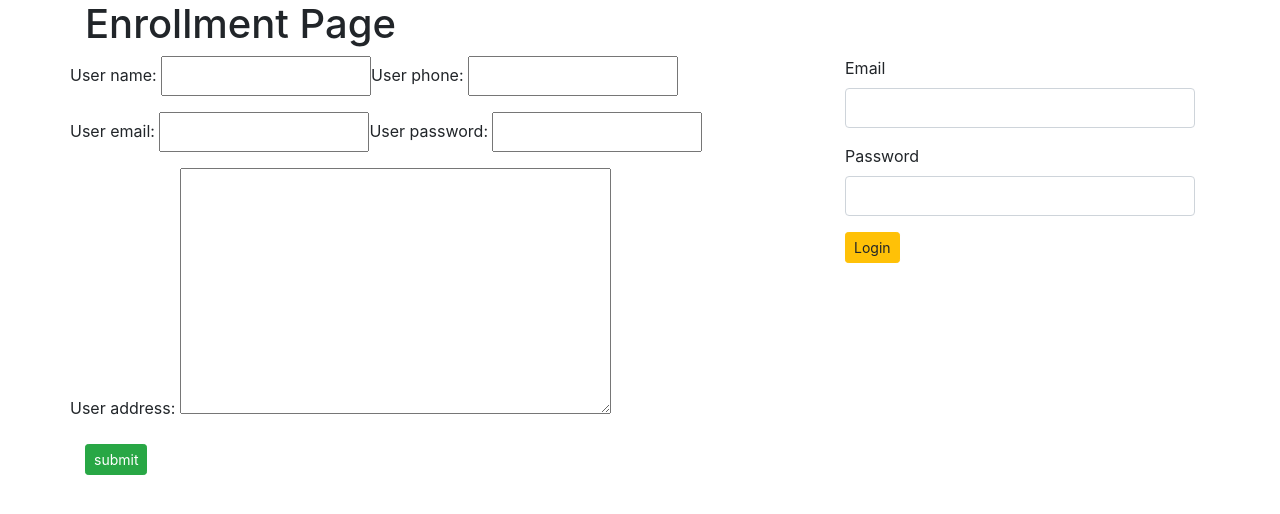
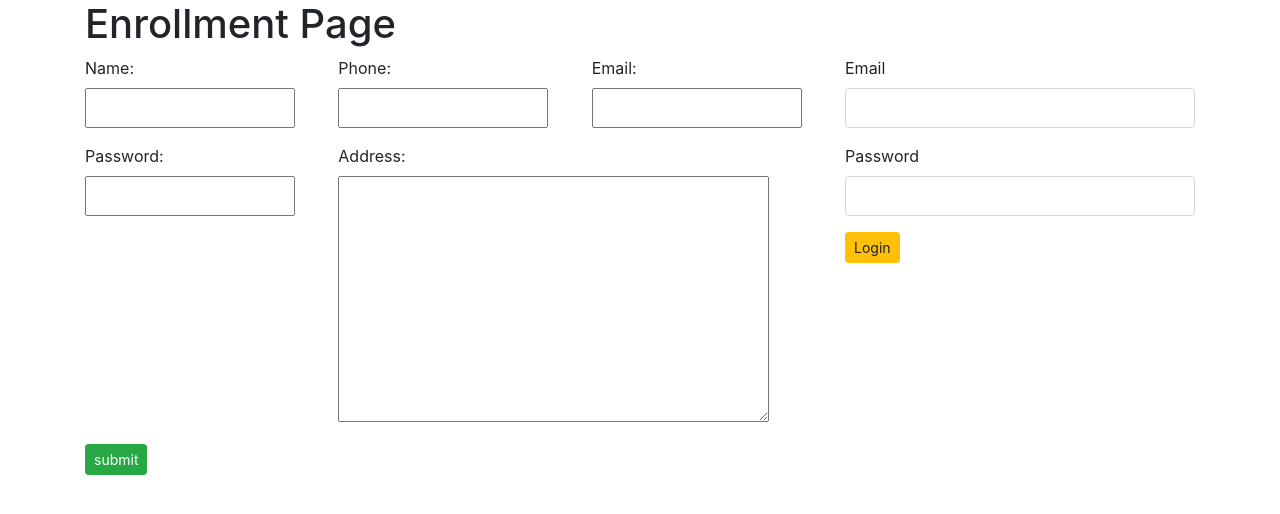
Before and after one commit to nitinmehra/python, a Django app: page /user_enrollment in a window 1280 px wide. Shown: the part 76-590 px from the top of the page. Run offline with Django 3.2, Linux system fonts and the light colour scheme; some libraries are stand-ins or nearby versions.

Commit message:
custom form from both form and modal forms

```diff
--- a/myproject/myapp/forms.py
+++ b/myproject/myapp/forms.py
@@ -3,7 +3,8 @@ from .models import Users
 
 class EnromentForm(forms.Form,forms.ModelForm):
 
-    class Meta:
-        model = Users
-        url = forms.URLField(label='Your website', required=False)
-        fields = ('user_name', 'user_phone', 'user_email', 'user_password', 'user_address')
+	url = forms.URLField(label='Your website', required=False)
+
+	class Meta:
+		model = Users
+		fields = ('user_name', 'user_phone', 'user_email', 'user_password', 'user_address')
--- a/myproject/myapp/urls.py
+++ b/myproject/myapp/urls.py
@@ -6,7 +6,6 @@ urlpatterns = [
     path('', views.index, name='index'),
     path('about_us', views.about_us, name='about_us'),
     path('user_enrollment', views.user_enrollment, name='user_enrollment'),
-    path('enrollment_from_submit', views.enrollment_from_submit, name='enrollment_from_submit'),
     path('users_list', views.users_list, name='users_list'),
     path('user_login', views.user_login, name='user_login'),
 ]
--- a/myproject/myapp/views.py
+++ b/myproject/myapp/views.py
@@ -35,39 +35,12 @@ def user_enrollment(request):
 				)
 			create_user.save()
 			return redirect('users_list')
-			'''response_data = {'code' : 1, 'status' : 'success', 'msg' : 'User created successfuly'}
-			print(response_data)
-			template = loader.get_template('enrollment-form.html')
-			return HttpResponse(template.render({'users_list' : fetch_users}, request))'''
+			#return HttpResponse(template.render({'users_list' : fetch_users}, request))
 	# if a GET (or any other method) we'll create a blank form
 	else:
 		form = EnromentForm()
 		return render(request, "enrollment-form.html", {'form' : form})
 
-
-def enrollment_from_submit(request):
-	'''response_data = {'code' : 0, 'status' : 'fail', 'msg' : 'not submitted'}
-	# if this is a POST request we need to process the form data
-	if request.method == 'POST':
-		# create a form instance and populate it with data from the request:
-		form = Enroment_form(request.POST)
-        # check whether it's valid:
-		if form.is_valid():
-			#if request.POST.get('formname') == 'create_user':
-			password = hashlib.md5(request.POST['password'].encode()).hexdigest()
-			create_user = Users(
-					user_name = request.POST['name'],
-					user_phone = request.POST['phone'],
-					user_email = request.POST['email'],
-					user_password = password
-				)
-			create_user.save()
-			response_data = {'code' : 1, 'status' : 'success', 'msg' : 'User created successfuly'}
-			# if a GET (or any other method) we'll create a blank form
-	else:
-		form = Enroment_form()
-
-	return HttpResponse(json.dumps(response_data), content_type="application/json")'''
 
 def users_list(request):
 	template = loader.get_template('users_list.html')
--- a/myproject/templates/enrollment-form.html
+++ b/myproject/templates/enrollment-form.html
@@ -11,7 +11,47 @@
 				{% csrf_token %}
 				<!-- <input type="hidden" name="formname" value="create_user"> -->
 				<div class="row">
-					{{form.as_p}}
+					{{ form.non_field_errors }}
+					<!-- to all default form fields use this -->
+					<!-- {{form.as_p}} -->
+					<!-- to load form feilds according your way -->
+					<div class="col-sm-4">
+						<div class="form-group">
+							{{ form.user_name.errors }}
+							<label for="{{ form.user_name.id_for_label }}">Name:</label>
+							{{ form.user_name }}
+						</div>
+					</div>
+					<div class="col-sm-4">
+						<div class="form-group">
+							{{ form.user_phone.errors }}
+							<label for="{{ form.user_phone.id_for_label }}">Phone:</label>
+							{{ form.user_phone }}
+						</div>
+					</div>
+					<div class="col-sm-4">
+						<div class="form-group">
+							{{ form.user_email.errors }}
+							<label for="{{ form.user_email.id_for_label }}">Email:</label>
+							{{ form.user_email }}
+						</div>
+					</div>
+					<div class="col-sm-4">
+						<div class="form-group">
+							{{ form.user_password.errors }}
+							<label for="{{ form.user_password.id_for_label }}">Password:</label>
+							{{ form.user_password }}
+						</div>
+					</div>
+					<div class="col-sm-4">
+						<div class="form-group">
+							{{ form.user_address.errors }}
+							<label for="{{ form.user_address.id_for_label }}">Address:</label>
+							{{ form.user_address }}
+						</div>
+					</div>
+
+
 					<!-- <div class="col-sm-4">
 						<div class="form-group">
 							<label for="name">Name</label>
```
